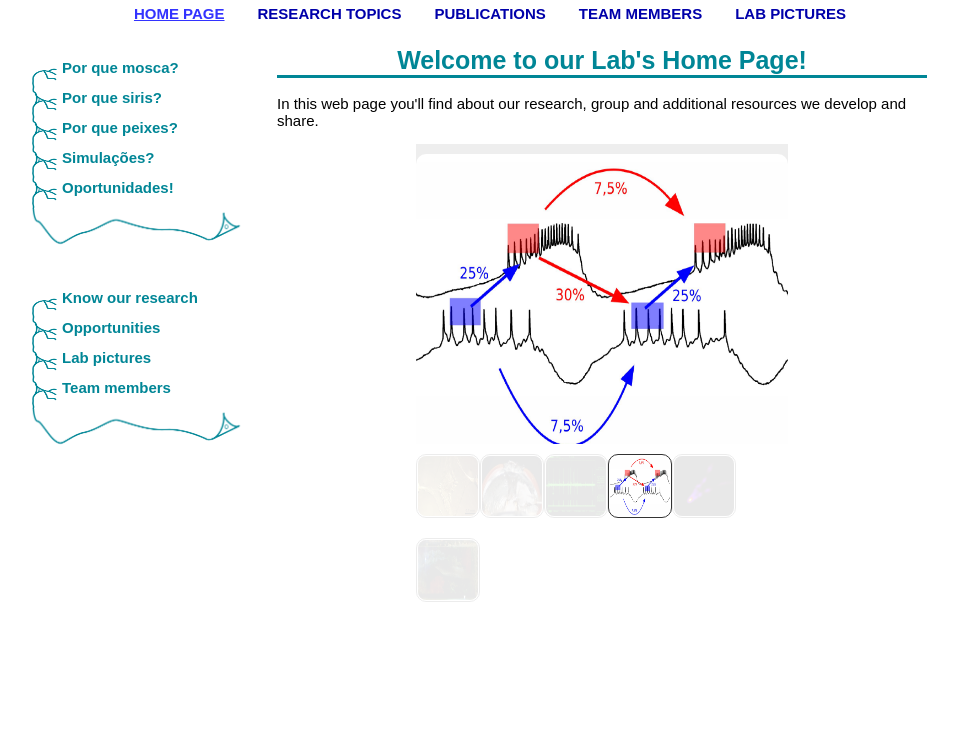
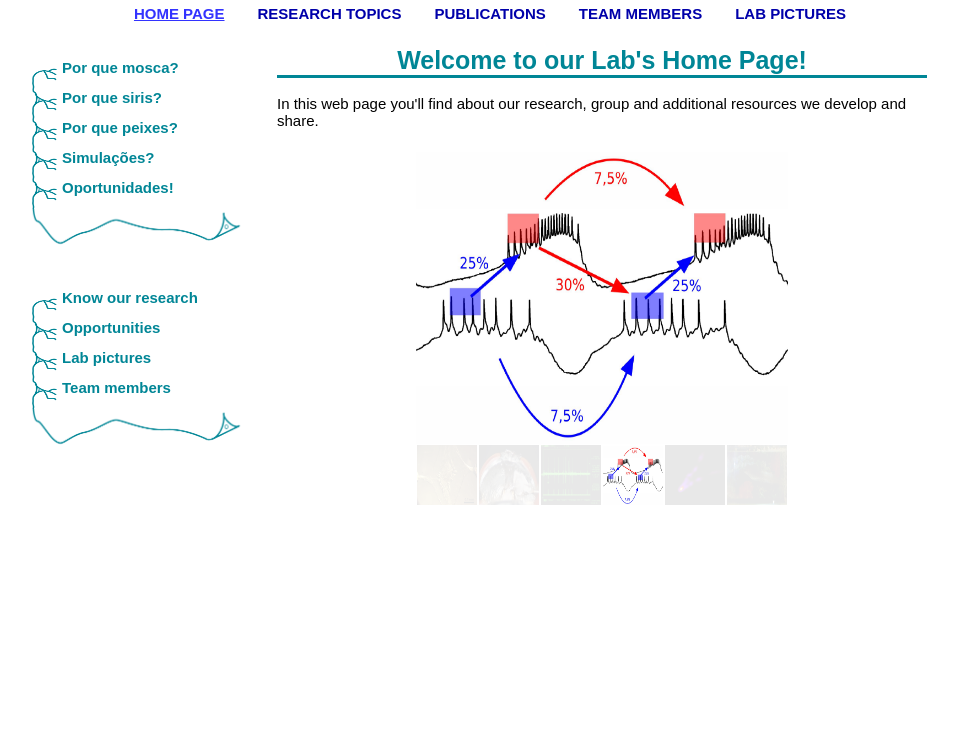
Before and after one commit to neurobiofisica/neurobiofisica.github.io, a PHP site: page / in a window 1280 px wide. Shown: the part 126-872 px from the top of the page, without its empty margins (163-1121 px from the left). Run offline with PHP 8.4, Linux system fonts and the light colour scheme.

Commit message:
Fixing image border in home page.

```diff
--- a/index.php
+++ b/index.php
@@ -13,31 +13,31 @@ require_once('vindex_general.php'); ?>
 
       <ul id="gallery">
 	<li><a href="#">
-            <img src="Fotos/ganglio_peq.jpeg" alt="#1" /></a></li>
+            <img src="Fotos/ganglio_peq.jpeg" alt="#1" class='noborder' /></a></li>
 	<li><a href="#">
-            <img src="Fotos/mosca.jpg" alt="#2" /></a></li>
+            <img src="Fotos/mosca.jpg" alt="#2" class='noborder' /></a></li>
 	<li><a href="#">
-            <img src="Fotos/TEK00001.jpg" alt="#3" /></a></li>
+            <img src="Fotos/TEK00001.jpg" alt="#3" class='noborder' /></a></li>
 	<li><a href="#">
-            <img src="Fotos/Sinais.png" alt="#4" /></a></li>
+            <img src="Fotos/Sinais.png" alt="#4" class='noborder' /></a></li>
 	<li><a href="#">
-            <img src="Fotos/mapa.png" alt="#5" /></a></li>
+            <img src="Fotos/mapa.png" alt="#5" class='noborder' /></a></li>
 	<li><a href="#">
-            <img src="Fotos/peixe.png" alt="#6" /></a></li>
+            <img src="Fotos/peixe.png" alt="#6" class='noborder' /></a></li>
       </ul>
       <ul id="circle">
 	<li><a href="#">
-            <img src="Fotos/ganglio_peq.jpeg" alt="#1" /></a></li>
+            <img src="Fotos/ganglio_peq.jpeg" alt="#1" class='noborder' /></a></li>
 	<li><a href="#">
-            <img src="Fotos/mosca.jpg" alt="#2" /></a></li>
+            <img src="Fotos/mosca.jpg" alt="#2"  class='noborder' /></a></li>
 	<li><a href="#">
-            <img src="Fotos/TEK00001.jpg" alt="#3" /></a></li>
+            <img src="Fotos/TEK00001.jpg" alt="#3"  class='noborder' /></a></li>
 	<li><a href="#">
-            <img src="Fotos/Sinais.png" alt="#4" /></a></li>
+            <img src="Fotos/Sinais.png" alt="#4" class='noborder' /></a></li>
 	<li><a href="#">
-            <img src="Fotos/mapa.png" alt="#5" /></a></li>
+            <img src="Fotos/mapa.png" alt="#5" class='noborder' /></a></li>
 	<li><a href="#">
-            <img src="Fotos/peixe.png" alt="#6" /></a></li>
+            <img src="Fotos/peixe.png" alt="#6" class='noborder' /></a></li>
       </ul>
     </div>
   </div>
--- a/styles.css
+++ b/styles.css
@@ -115,7 +115,12 @@ border: 1px solid #333;
 border-radius: 10px;
 }
 
-
+#mainholder img.noborder
+{
+margin: 0px 0px;
+border: 0px solid #333;
+border-radius: 0px;
+}
 
 #foot
 {
```
